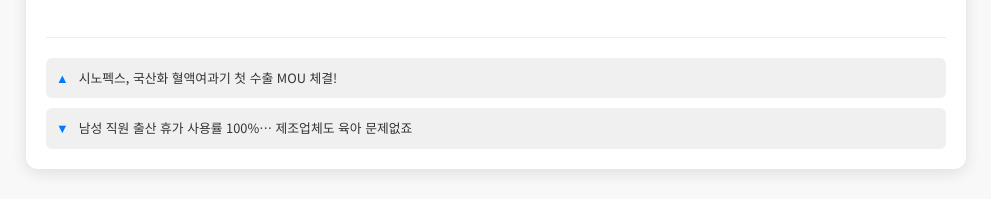
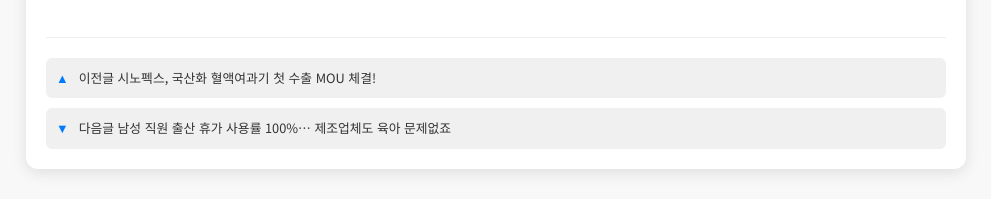
Before and after one commit to goodlight1234/news07, a plain HTML site: page index.html in a window 1280 px wide. Shown: the part 1557-1756 px from the top of the page, without its empty margins (144-1135 px from the left). Drawn offline with Linux system fonts and the light colour scheme.

Commit message:
Update index.html

```diff
--- a/index.html
+++ b/index.html
@@ -209,8 +209,8 @@
         <p>시노펙스는 이번에 임상을 진행하는 인공신장기용 혈액여과(투석)기 외에도 CRRT 기기, 인공신장기(HD), 이동형 정수기, 혈액회로, 혈액투석액 등 다양한 제품의 출시를 통해 혈액투석 분야 글로벌 기업으로의 도약을 준비하고 있습니다.</p>
     </div>
  <div class="post-navigation">
-        <a href="https://goodlight1234.github.io/news06/" class="post-link prev"><span class="arrow">▲</span> 시노펙스, 국산화 혈액여과기 첫 수출 MOU 체결!</a>
-        <a href="https://goodlight1234.github.io/news08/" class="post-link prev"><span class="arrow">▼</span>남성 직원 출산 휴가 사용률 100%… 제조업체도 육아 문제없죠</a>
+        <a href="https://goodlight1234.github.io/news06/" class="post-link prev"><span class="arrow">▲</span> 이전글 시노펙스, 국산화 혈액여과기 첫 수출 MOU 체결!</a>
+        <a href="https://goodlight1234.github.io/news08/" class="post-link prev"><span class="arrow">▼</span>다음글 남성 직원 출산 휴가 사용률 100%… 제조업체도 육아 문제없죠</a>
     </div>
 
 </body>
```
